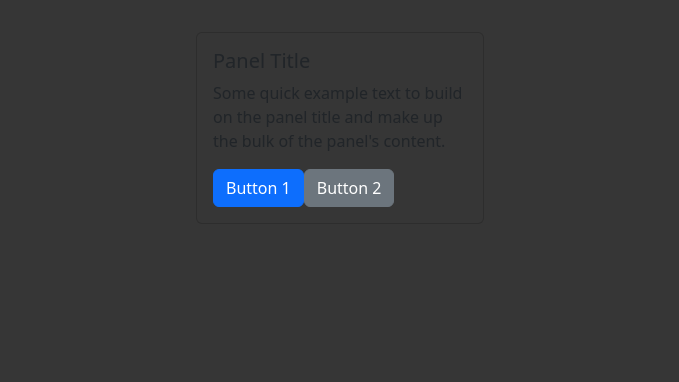
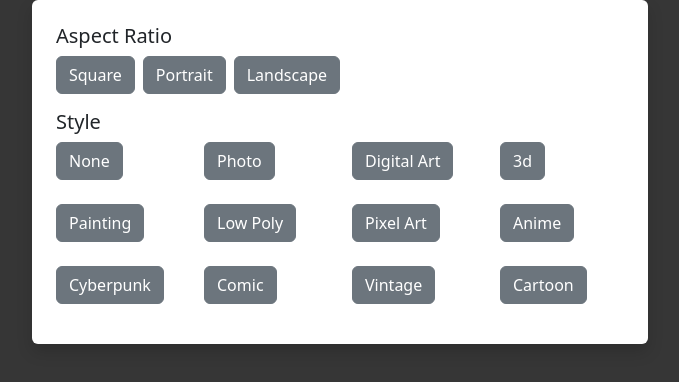
Before and after one commit to heyitsjearbear/cat-generator, a React (Vite) app: page /home in a window 1280 px wide. Shown: the top 382 px of the page, without its empty margins (300-979 px from the left). Built offline with nearby package versions, Linux system fonts and the light colour scheme; sample sign-in values are in the browser's storage.

Commit message:
Refactor GenerationSettings component styling

```diff
--- a/src/GenerationSettings.css
+++ b/src/GenerationSettings.css
@@ -1,15 +1,14 @@
-.card-container {
+.panel-header {
   display: flex;
-  justify-content: center;
-  align-items: flex-start;
-  height: 100vh;
+  justify-content: space-between;
+  align-items: center;
+  padding: 0 1rem;
+  height: 3rem;
+  font-size: 1.2rem;
+  font-weight: 500;
+  flex-direction: column;
 }
-
-.card-container .card {
-  width: 18rem;
+.style-header {
+  text-align: center;
+  margin-top: 2em;
 }
-
-.card {
-    margin-top: 2rem;
-    background-color: white;
-}
--- a/src/GenerationSettings.tsx
+++ b/src/GenerationSettings.tsx
@@ -1,21 +1,79 @@
-import Card from 'react-bootstrap/Card';
-import Button from 'react-bootstrap/Button';
-import './GenerationSettings.css';
+import { Button, Container, Row, Col } from "react-bootstrap";
+import { useState } from "react";
 
 const GenerationSettings: React.FC = () => {
+  const styles: string[] = [
+    "None",
+    "Photo",
+    "Digital Art",
+    "3d",
+    "Painting",
+    "Low Poly",
+    "Pixel Art",
+    "Anime",
+    "Cyberpunk",
+    "Comic",
+    "Vintage",
+    "Cartoon",
+  ];
+  const aspectRatios: string[] = ["Square", "Portrait", "Landscape"];
+  const [selectedStyle, setSelectedStyle] = useState<string>("");
+  const [selectedAspectRatio, setSelectedAspectRatio] = useState<string>("");
+
+  const toggleStyle = (style: string) => {
+    setSelectedStyle((prevStyle) => (prevStyle === style ? "" : style));
+  };
+
+  const toggleAspectRatio = (aspectRatio: string) => {
+    setSelectedAspectRatio((prevAspectRatio) =>
+      prevAspectRatio === aspectRatio ? "" : aspectRatio
+    );
+  };
+
   return (
-    <div className="card-container">
-      <Card className="card">
-        <Card.Body>
-          <Card.Title>Panel Title</Card.Title>
-          <Card.Text>
-            Some quick example text to build on the panel title and make up the bulk of the panel's content.
-          </Card.Text>
-          <Button variant="primary">Button 1</Button>
-          <Button variant="secondary">Button 2</Button>
-        </Card.Body>
-      </Card>
-    </div>
+    <Container style={{ maxWidth: "50vw" }}>
+      <div className="bg-white p-4 rounded shadow">
+        <div className="panel-header mb-3">
+          <h2 className="h5 mb-2">Aspect Ratio</h2>
+          <div className="d-flex gap-2">
+            {aspectRatios.map((ratio, idx) => (
+              <Button
+                key={idx}
+                variant="secondary"
+                style={
+                  selectedAspectRatio === ratio
+                    ? { border: "2px solid #007bff" }
+                    : {}
+                }
+                onClick={() => toggleAspectRatio(ratio)}
+              >
+                {ratio}
+              </Button>
+            ))}
+          </div>
+        </div>
+        <div className="mb-3">
+          <h2 className="style-header h5 mb-2">Style</h2>
+          <Row xs={1} md={4} className="g-4">
+            {styles.map((style, idx) => (
+              <Col key={idx}>
+                <Button
+                  variant="secondary"
+                  style={
+                    selectedStyle === style
+                      ? { border: "2px solid #007bff" }
+                      : {}
+                  }
+                  onClick={() => toggleStyle(style)}
+                >
+                  {style}
+                </Button>
+              </Col>
+            ))}
+          </Row>
+        </div>
+      </div>
+    </Container>
   );
 };
 
```
